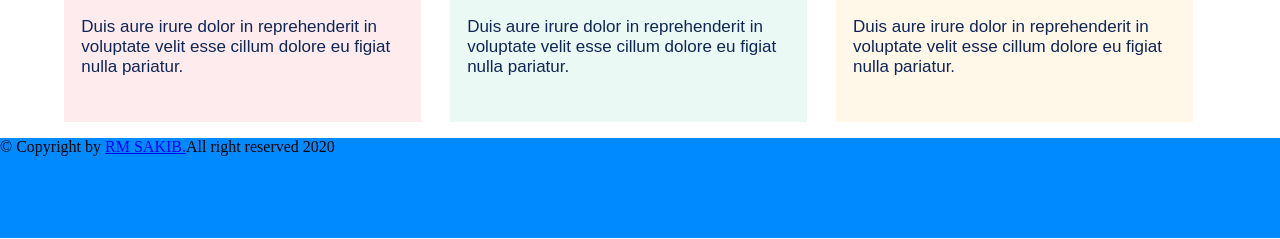
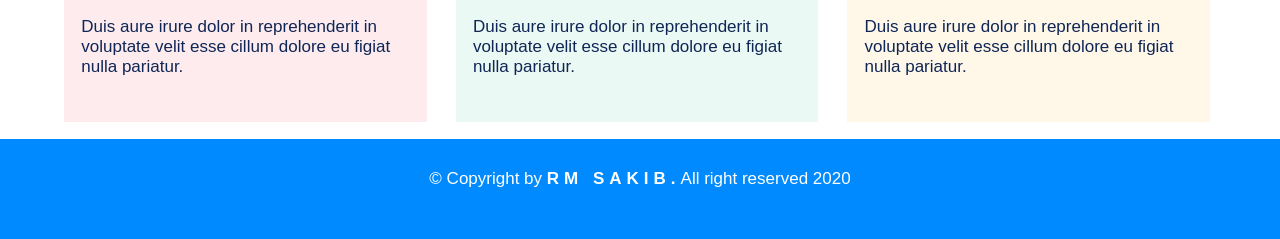
Before and after one commit to RM-Sakib/quick, a plain HTML site: page index.html in a window 1280 px wide. Shown: the part 767-1006 px from the top of the page. Drawn offline with Linux system fonts and the light colour scheme.

Commit message:
Update style.css

```diff
--- a/css/style.css
+++ b/css/style.css
@@ -45,6 +45,10 @@ header{
 	text-decoration: none;
 	margin: 0px 20px;
 	display: inline-block;
+}
+.menu ul li a:hover{
+	color:#008AFF;
+	border-bottom: 1px solid #626262;
 }
 .menu ul li:last-child a{
 	margin-right: 0;
@@ -147,7 +151,7 @@ header{
 	overflow: hidden;
 }
 .f_single{
-	width: 28%;
+	width: 28.5%;
 	/*border:	1px solid;*/
 	font-family: sans-serif;
 	color: #0F2656;
@@ -188,12 +192,19 @@ header{
 .footer{
 	height:100px;
 	background-color: #008AFF;
+	font-family: sans-serif;
 }
-.footer h2{
+.footer p{
 	font-size: 17px;
 	font-weight: 400;
 	text-align: center;
-	padding: 30px 1.5% 45px;
+	padding: 30px 1.5%;
 	color: white;
 }
+.footer p a{
+	letter-spacing: 5px;
+	font-weight: 700;
+	color: white;
+	text-decoration: none;
+}
 /*footer end*/
```
